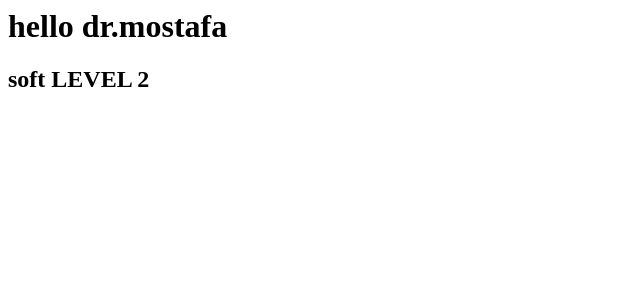
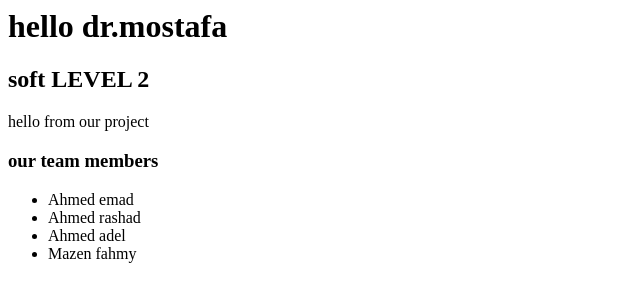
Before and after one commit to Ahm3d3mad00/test1, a plain HTML site: page index.html in a window 1280 px wide. Shown: the whole page, without its empty margins (0-640 px from the left). Drawn offline with Linux system fonts and the light colour scheme.

Commit message:
updating index.html file

```diff
--- a/index.html
+++ b/index.html
@@ -5,5 +5,13 @@
     <body>
        <h1>hello dr.mostafa</h1>
        <h2>soft LEVEL 2</h2>
+       <p>hello from our project </p>
+       <h3>our team members</h3>
+       <ul>
+            <li>Ahmed emad</li>
+            <li>Ahmed rashad</li>
+            <li>Ahmed adel</li>
+            <li>Mazen fahmy</li>
+       </ul>
     </body>
 </html>
```
